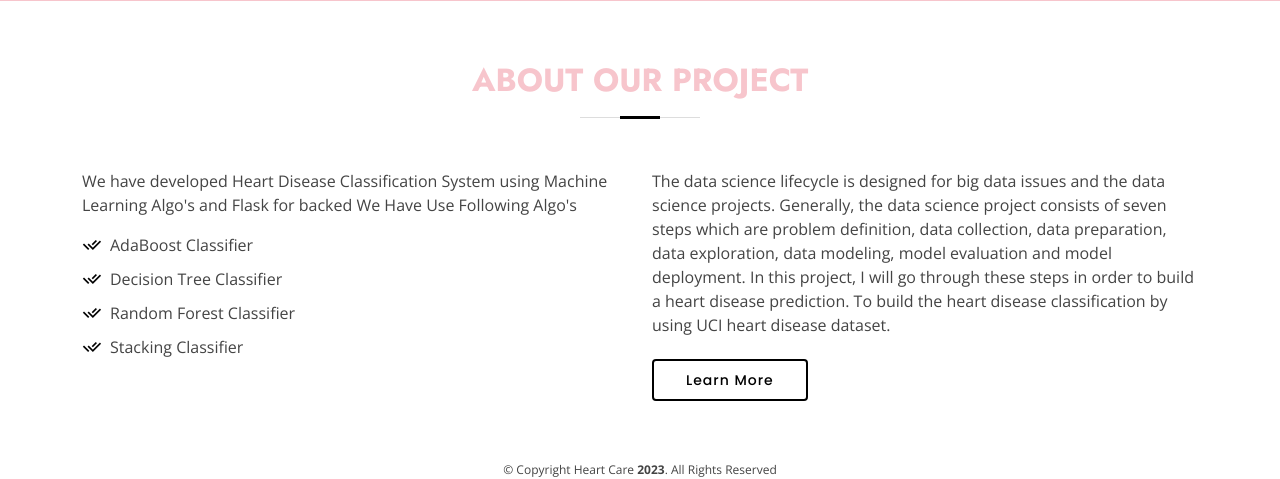
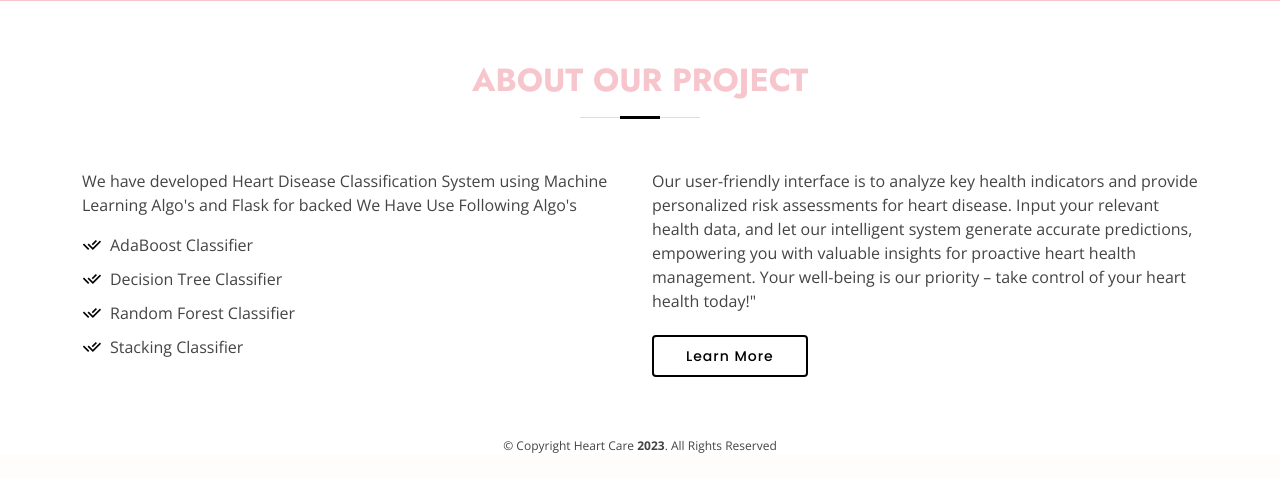
Before and after one commit to manishap03/heart_disease_classification, a Flask app: page / in a window 1280 px wide. Shown: the part 639-1118 px from the top of the page. After the commit the page ends 1092 px from the top, so only its background shows below. Run offline with Flask 3, Linux system fonts and the light colour scheme; parts of the project's set-up code (start-up, migrations or seed data) failed here and were passed over; some libraries are stand-ins or nearby versions.

Commit message:
Update index.html

```diff
--- a/templates/index.html
+++ b/templates/index.html
@@ -92,11 +92,7 @@
           </div>
           <div class="col-lg-6 pt-4 pt-lg-0">
             <p>
-              The data science lifecycle is designed for big data issues and the data science projects. Generally, the data science project consists of seven steps which are problem definition,
-               data collection, data preparation, data exploration, data modeling, model evaluation and model deployment.
-
-              In this project, I will go through these steps in order to build a heart disease prediction.
-              To build the heart disease classification by using UCI heart disease dataset.
+              Our user-friendly interface is to analyze key health indicators and provide personalized risk assessments for heart disease. Input your relevant health data, and let our intelligent system generate accurate predictions, empowering you with valuable insights for proactive heart health management. Your well-being is our priority – take control of your heart health today!"
             </p>
             <a href="#" class="btn-learn-more">Learn More</a>
           </div>
```
